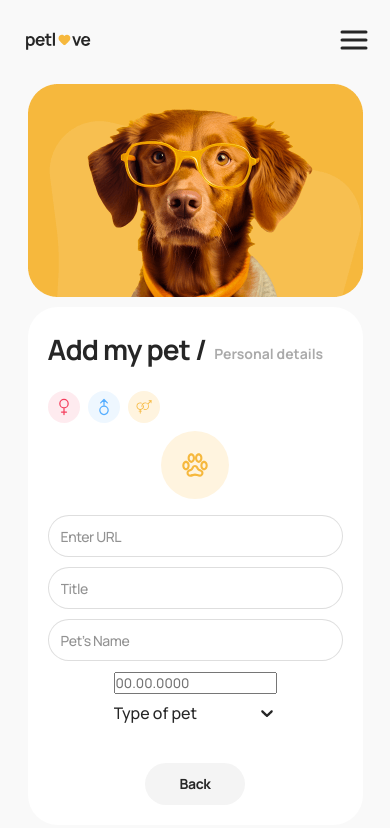
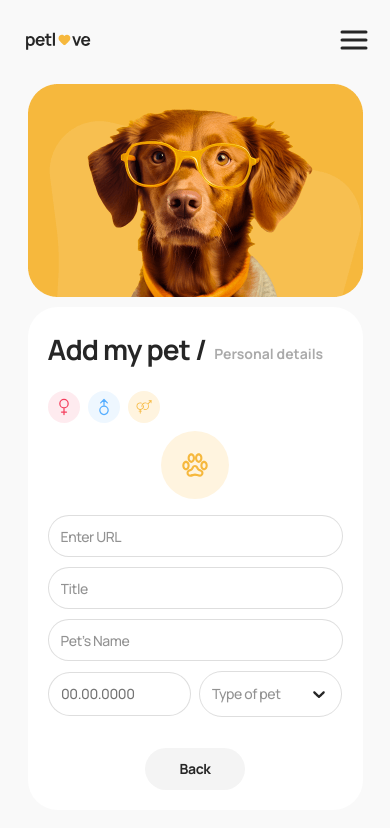
Before and after one commit to AlexandraKhalimon/pet-love-app, a Next.js app: page /add-pet in a window 390 px wide. Shown: the top 828 px of the page. Built offline with nearby package versions, Linux system fonts and the light colour scheme.

Commit message:
style(add-pet-form): add mobile styles for pet type select list

```diff
--- a/components/AddPetForm/AddPetForm.module.css
+++ b/components/AddPetForm/AddPetForm.module.css
@@ -163,6 +163,67 @@
   color: rgba(38, 38, 38, 0.5);
 }
 
+.selectWrapper {
+  display: flex;
+  gap: 8px;
+  align-items: center;
+  justify-content: center;
+}
+
+.selectControl {
+  width: 143px;
+  padding: 12px;
+  border: 1px solid rgba(38, 38, 38, 0.15);
+  border-radius: 30px;
+  font-weight: 500;
+  font-size: 14px;
+  line-height: 129%;
+  letter-spacing: -0.03em;
+  color: var(--foreground);
+  outline: transparent;
+}
+
+.selectControl svg {
+  transition: transform 0.3s ease;
+}
+
+.dropDownArrow svg {
+  transform: rotate(180deg);
+}
+
+.selectPlaceholder {
+  font-weight: 500;
+  font-size: 14px;
+  line-height: 129%;
+  letter-spacing: -0.03em;
+  color: rgba(38, 38, 38, 0.5);
+}
+
+.selectMenu {
+  margin-top: 4px;
+  width: 143px;
+  height: 78px;
+  border: 1px solid rgba(38, 38, 38, 0.15);
+  border-radius: 15px;
+  background-color: #fff;
+  overflow: auto;
+}
+
+.selectMenuList {
+  padding: 12px;
+  display: flex;
+  flex-direction: column;
+  gap: 8px;
+}
+
+.selectOption {
+  font-weight: 500;
+  font-size: 14px;
+  line-height: 129%;
+  letter-spacing: -0.03em;
+  color: rgba(38, 38, 38, 0.6);
+}
+
 .backBtn {
   width: 100px;
   height: 42px;
--- a/components/AddPetForm/AddPetForm.tsx
+++ b/components/AddPetForm/AddPetForm.tsx
@@ -104,7 +104,7 @@ export default function AddPetForm() {
               placeholder="Pet’s Name"
             />
           </label>
-          <div>
+          <div className={css.selectWrapper}>
             <label className={css.label}>
               <Controller
                 name="birthday"
@@ -137,6 +137,7 @@ export default function AddPetForm() {
                       classNames={{
                         control: ({ menuIsOpen }) =>
                           `${css.selectControl} ${menuIsOpen ? css.dropDownArrow : ""}`,
+                        placeholder: () => css.selectPlaceholder,
                         menu: () => css.selectMenu,
                         menuList: () => css.selectMenuList,
                         option: () => css.selectOption,
```
